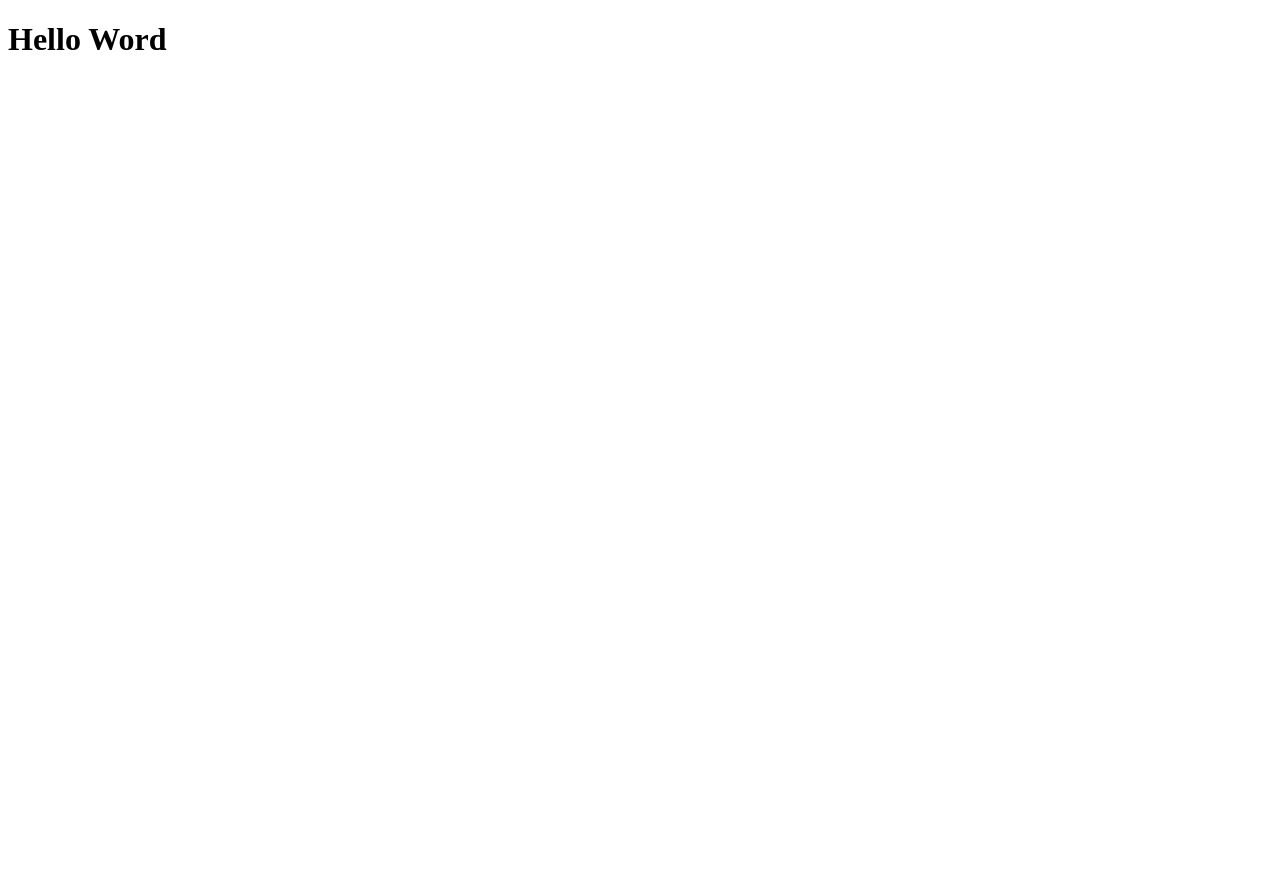
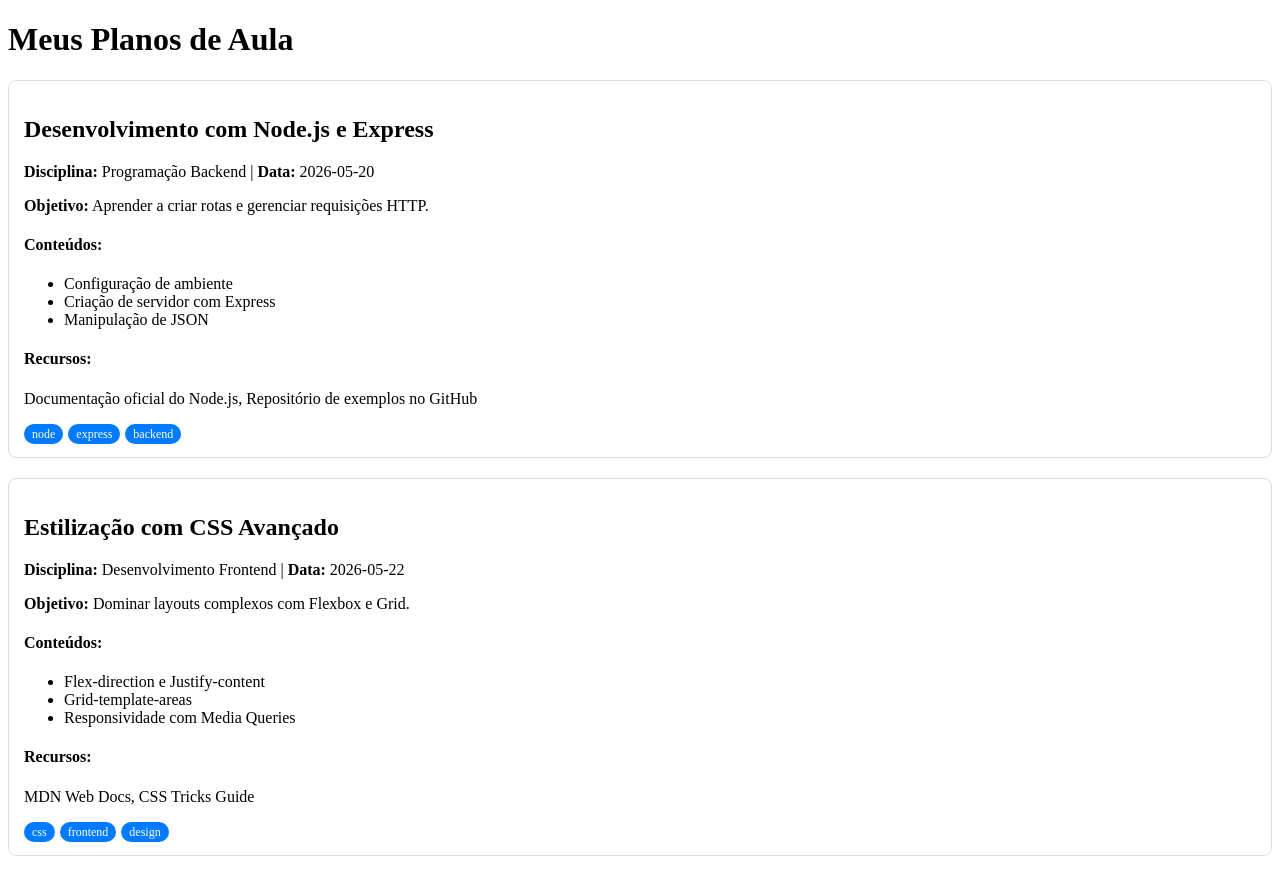
Before and after one commit to DevThiagoGab/lesson-plan-manager-app, a plain HTML site: page index.html in a window 1280 px wide. Before the commit the page ends 800 px from the top, so only its background shows below. Drawn offline with Linux system fonts and the light colour scheme.

Commit message:
feat: implementa listagem de planos usando api mock com dados completos

```diff
--- /dev/null
+++ b/db.json
@@ -0,0 +1,48 @@
+{
+    "planos": [
+        {
+            "id": 1,
+            "titulo": "Desenvolvimento com Node.js e Express",
+            "objetivo": "Aprender a criar rotas e gerenciar requisições HTTP.",
+            "ementa": "Introdução ao Node.js; Middleware; Verbos HTTP (GET, POST, PUT, DELETE).",
+            "dataPrevista": "2026-05-20",
+            "disciplina": "Programação Backend",
+            "conteudos": [
+                "Configuração de ambiente",
+                "Criação de servidor com Express",
+                "Manipulação de JSON"
+            ],
+            "recursosApoio": [
+                "Documentação oficial do Node.js",
+                "Repositório de exemplos no GitHub"
+            ],
+            "tags": [
+                "node",
+                "express",
+                "backend"
+            ]
+        },
+        {
+            "id": 2,
+            "titulo": "Estilização com CSS Avançado",
+            "objetivo": "Dominar layouts complexos com Flexbox e Grid.",
+            "ementa": "Seletores avançados; Box Model; Flexbox; CSS Grid; Variáveis CSS.",
+            "dataPrevista": "2026-05-22",
+            "disciplina": "Desenvolvimento Frontend",
+            "conteudos": [
+                "Flex-direction e Justify-content",
+                "Grid-template-areas",
+                "Responsividade com Media Queries"
+            ],
+            "recursosApoio": [
+                "MDN Web Docs",
+                "CSS Tricks Guide"
+            ],
+            "tags": [
+                "css",
+                "frontend",
+                "design"
+            ]
+        }
+    ]
+}
--- a/index.html
+++ b/index.html
@@ -1,11 +1,21 @@
 <!DOCTYPE html>
-<html lang="pt-BR">
+<html lang="pt-br">
 <head>
     <meta charset="UTF-8">
     <meta name="viewport" content="width=device-width, initial-scale=1.0">
-    <title>Document</title>
+    <title>Sistema de Planos de Aula</title>
+    <link rel="stylesheet" href="style.css">
 </head>
 <body>
-    <h1>Hello Word</h1>
+
+    <header>
+        <h1>Meus Planos de Aula</h1>
+    </header>
+
+    <main id="lista-planos">
+        <p>Carregando planos...</p>
+    </main>
+
+    <script src="script.js"></script>
 </body>
 </html>
--- a/script.js
+++ b/script.js
@@ -0,0 +1,46 @@
+async function carregarPlanos() {
+    try {
+        const resposta = await fetch('./db.json');
+        const dados = await resposta.json();
+
+        exibirPlanos(dados.planos);
+    } catch (erro) {
+        console.error("Erro ao carregar o mock:", erro);
+        document.getElementById('lista-planos').innerHTML = "<p>Erro ao carregar dados.</p>";
+    }
+}
+
+function exibirPlanos(planos) {
+    const container = document.getElementById('lista-planos');
+    container.innerHTML = "";
+
+    planos.forEach(plano => {
+        const div = document.createElement('div');
+        div.className = "plano-card";
+
+        div.innerHTML = `
+            <div style="border: 1px solid #ddd; padding: 15px; border-radius: 8px; margin-bottom: 20px;">
+                <h2>${plano.titulo}</h2>
+                <p><strong>Disciplina:</strong> ${plano.disciplina} | <strong>Data:</strong> ${plano.dataPrevista}</p>
+
+                <p><strong>Objetivo:</strong> ${plano.objetivo}</p>
+
+                <h4>Conteúdos:</h4>
+                <ul>
+                    ${plano.conteudos.map(item => `<li>${item}</li>`).join('')}
+                </ul>
+
+                <h4>Recursos:</h4>
+                <p>${plano.recursosApoio.join(', ')}</p>
+
+                <div style="margin-top: 10px;">
+                    ${plano.tags.map(tag => `<span style="background:#007bff; color:white; padding:3px 8px; border-radius:12px; font-size:12px; margin-right:5px;">${tag}</span>`).join('')}
+                </div>
+            </div>
+        `;
+
+        container.appendChild(div);
+    });
+}
+
+carregarPlanos();
```
